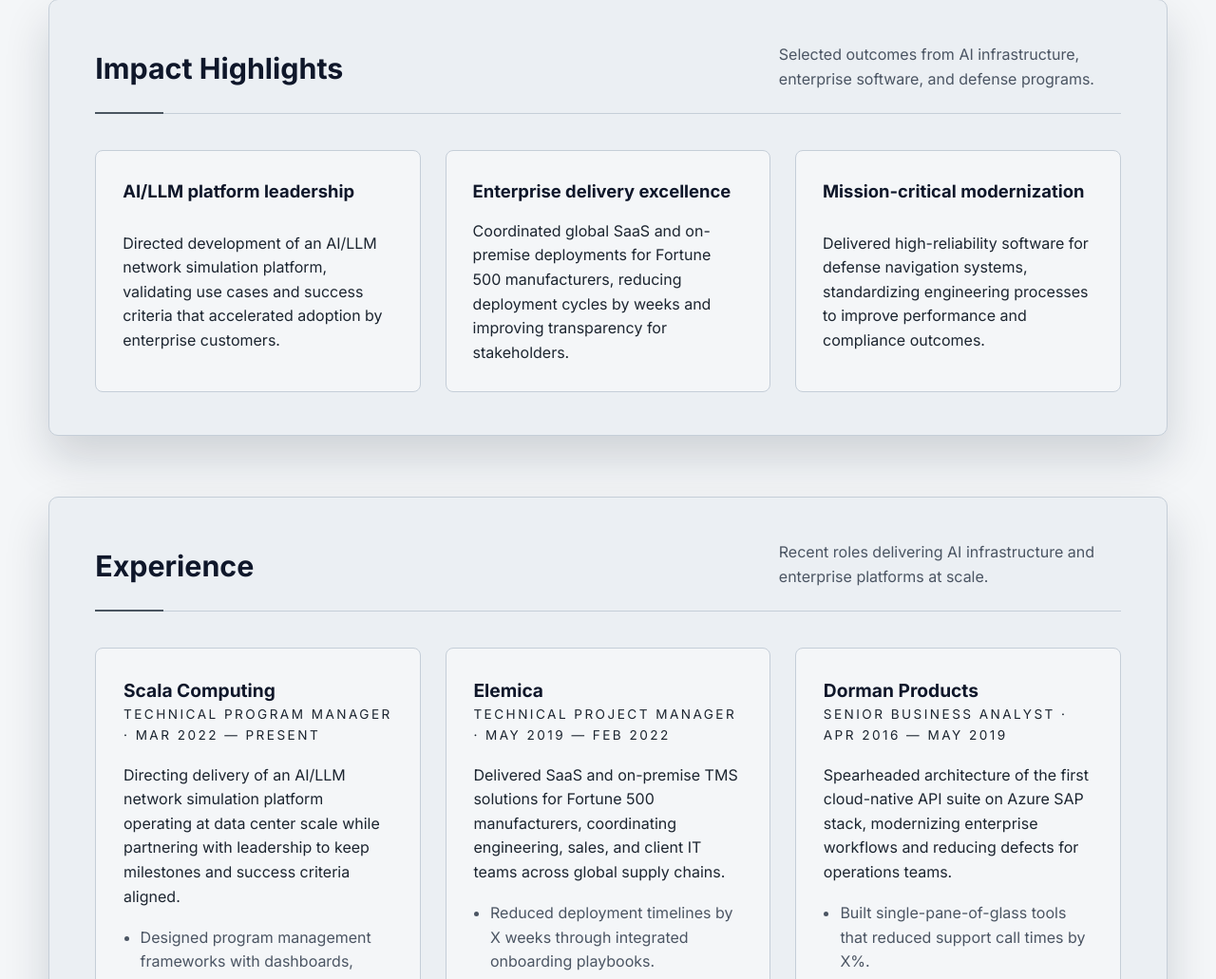
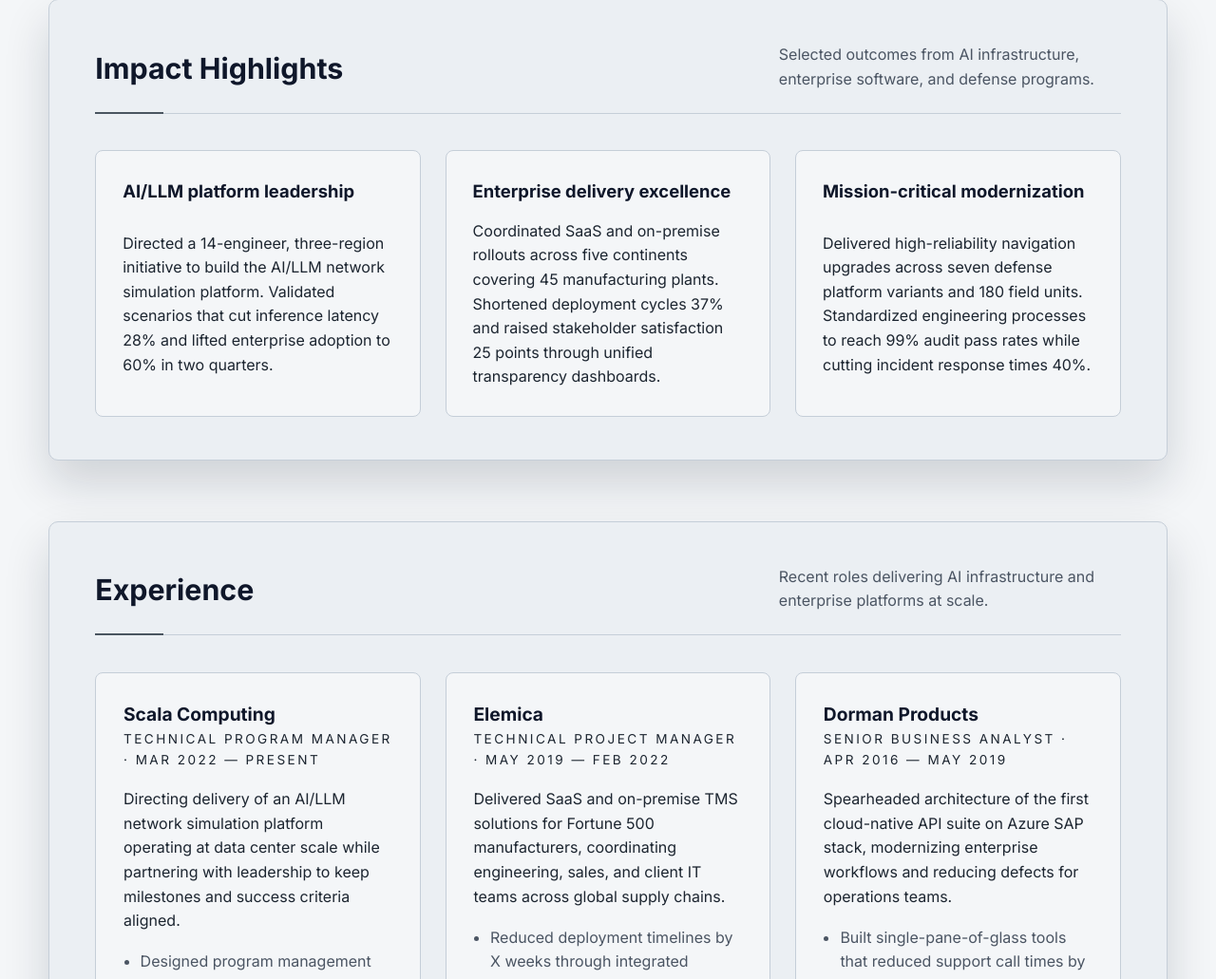
Before and after one commit to rhoopr/resume, a plain HTML site: page index.html in a window 1280 px wide. Shown: the part 1123-2154 px from the top of the page at 95% size. Drawn offline with Linux system fonts and the light colour scheme.

Commit message:
Refine impact metrics copy

```diff
--- a/index.html
+++ b/index.html
@@ -117,22 +117,22 @@
             <article class="impact-card">
               <h3>AI/LLM platform leadership</h3>
               <p>
-                Directed development of an AI/LLM network simulation platform, validating use cases and
-                success criteria that accelerated adoption by enterprise customers.
+                Directed a 14-engineer, three-region initiative to build the AI/LLM network simulation platform.
+                Validated scenarios that cut inference latency 28% and lifted enterprise adoption to 60% in two quarters.
               </p>
             </article>
             <article class="impact-card">
               <h3>Enterprise delivery excellence</h3>
               <p>
-                Coordinated global SaaS and on-premise deployments for Fortune 500 manufacturers,
-                reducing deployment cycles by weeks and improving transparency for stakeholders.
+                Coordinated SaaS and on-premise rollouts across five continents covering 45 manufacturing plants.
+                Shortened deployment cycles 37% and raised stakeholder satisfaction 25 points through unified transparency dashboards.
               </p>
             </article>
             <article class="impact-card">
               <h3>Mission-critical modernization</h3>
               <p>
-                Delivered high-reliability software for defense navigation systems, standardizing
-                engineering processes to improve performance and compliance outcomes.
+                Delivered high-reliability navigation upgrades across seven defense platform variants and 180 field units.
+                Standardized engineering processes to reach 99% audit pass rates while cutting incident response times 40%.
               </p>
             </article>
           </div>
```
